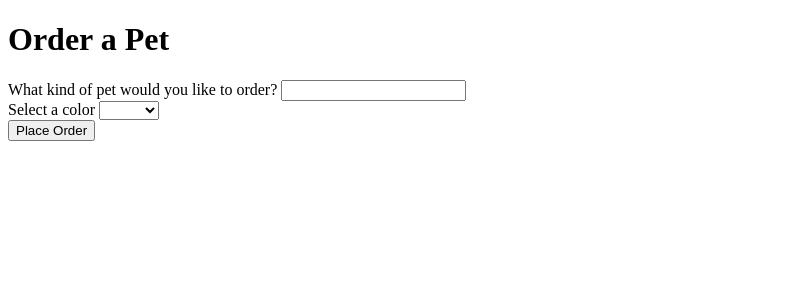
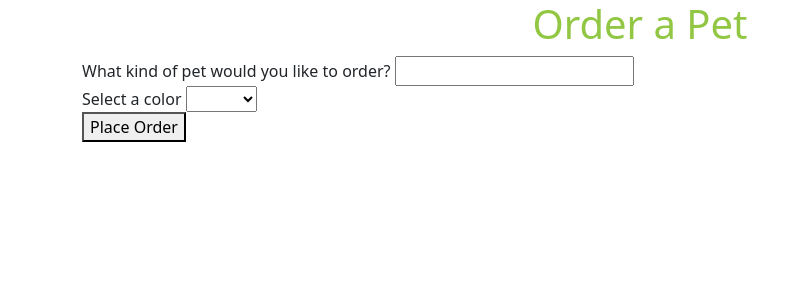
Before and after one commit to tien-han/pets2, a PHP site: page /views/pet-order.html in a window 1280 px wide. Shown: the top 300 px of the page, without its empty margins (0-802 px from the left). Run offline with PHP 8.4, Linux system fonts and the light colour scheme.

Commit message:
Add comment headers to each file and clean up CSS styling

```diff
--- a/styles/styles.css
+++ b/styles/styles.css
@@ -1,3 +1,15 @@
+/*
+    @file 328/pets2/styles/styles.css
+    @description: Styles for the pets2 assignment.
+    @author: Tien Han
+    @version:
+*/
+
+/* -------------GLOBAL STYLES------------- */
+a {
+    font-weight: bold;
+}
+
 h1 {
     color: #92c744;
 }
@@ -5,9 +17,5 @@ h1 {
 img {
     width: 300px;
     height: auto;
-    border-radius: 50%;
+    border-radius: 5%;
 }
-
-a {
-   background-color: cornflowerblue;
-}
--- a/views/pet-order.html
+++ b/views/pet-order.html
@@ -1,3 +1,10 @@
+<!--
+    @file: 328/pets2/views/pet-order.html
+    @description: Pet ordering form page.
+    @author: Tien Han
+    @version: 1.0
+-->
+
 <!doctype html>
 <html lang="en">
 <head>
@@ -5,17 +12,25 @@
     <meta name="viewport"
           content="width=device-width, user-scalable=no, initial-scale=1.0, maximum-scale=1.0, minimum-scale=1.0">
     <meta http-equiv="X-UA-Compatible" content="ie=edge">
-    <title>Order a Pet</title>
+    <!--  Bootstrap CDN  -->
+    <link href="https://cdn.jsdelivr.net/npm/bootstrap@5.3.3/dist/css/bootstrap.min.css"
+          rel="stylesheet" integrity="sha384-QWTKZyjpPEjISv5WaRU9OFeRpok6YctnYmDr5pNlyT2bRjXh0JMhjY6hW+ALEwIH" crossorigin="anonymous">
+    <!--  Custom Stylesheet  -->
+    <link rel="stylesheet" href="styles/styles.css">
+    <title>Order a Pet Form</title>
 </head>
 <body>
-    <h1>Order a Pet</h1>
+    <div class="container">
+        <h1 class="text-center">Order a Pet</h1>
         <!--Pet Order Form-->
         <form action="#" method="post">
             <!--Type of Pet-->
+            <section>
                 <label for="pet">What kind of pet would you like to order?</label>
                 <input name="pet" id="pet" type="text">
-        <br>
+            </section>
             <!--Color of Pet-->
+            <section>
                 <label for="color">Select a color</label>
                 <select name="color" id="color">
                     <option hidden disabled selected value>  </option>
@@ -23,10 +38,13 @@
                     <option value="white">White</option>
                     <option value="black">Black</option>
                 </select>
-        <br>
+            </section>
             <!--Submit Button-->
             <button>Place Order</button>
         </form>
+    </div>
 
+    <!--  Bootstrap CDN  -->
+    <script src="https://cdn.jsdelivr.net/npm/bootstrap@5.3.3/dist/js/bootstrap.bundle.min.js" integrity="sha384-YvpcrYf0tY3lHB60NNkmXc5s9fDVZLESaAA55NDzOxhy9GkcIdslK1eN7N6jIeHz" crossorigin="anonymous"></script>
 </body>
 </html>
```
Also changed, not shown: index.php (+6 -5 lines), views/home.html (+8 -6 lines), views/order-summary.html (+19 -2 lines). Lines whose indentation alone changed are shown as unchanged.
